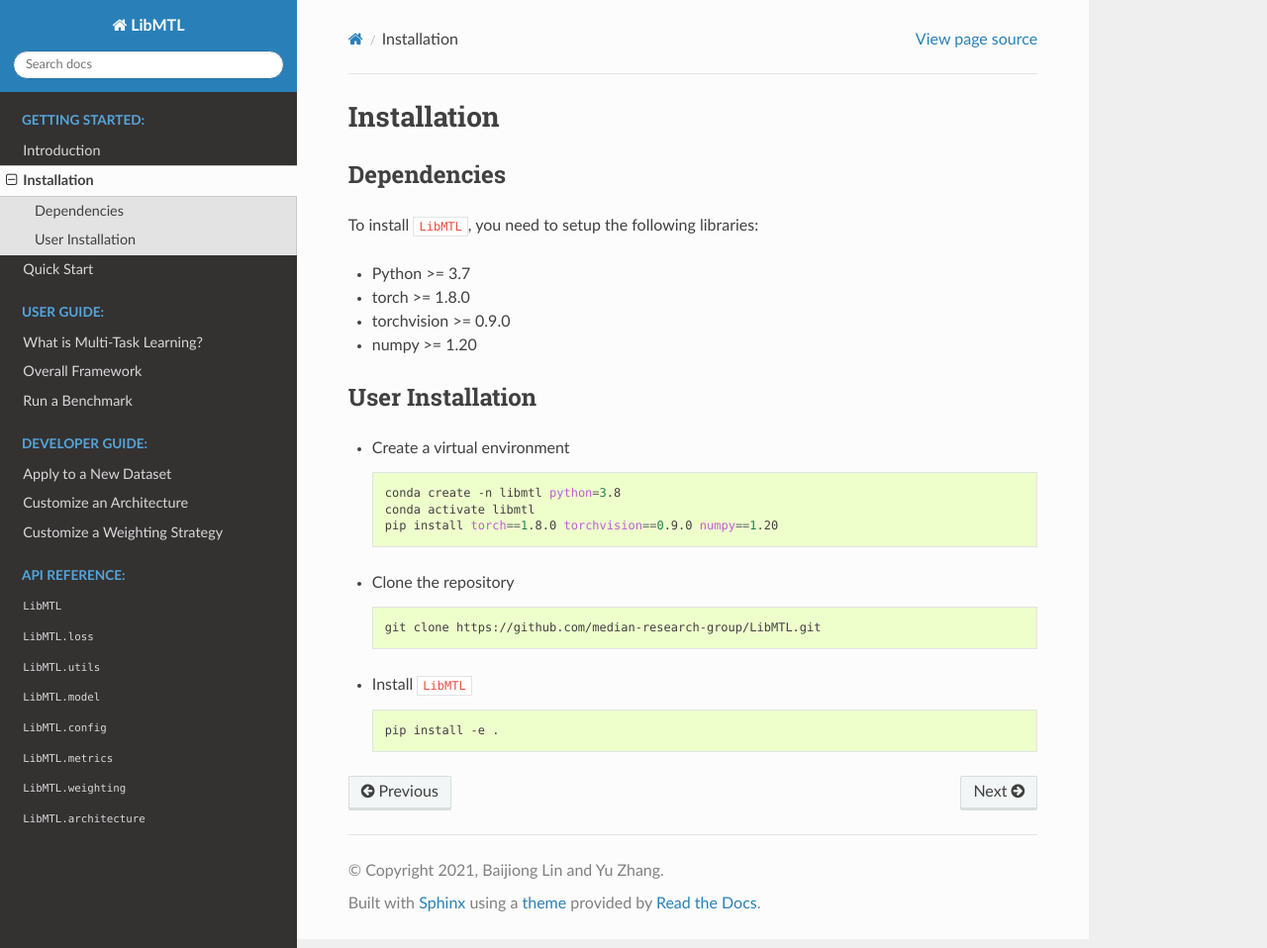
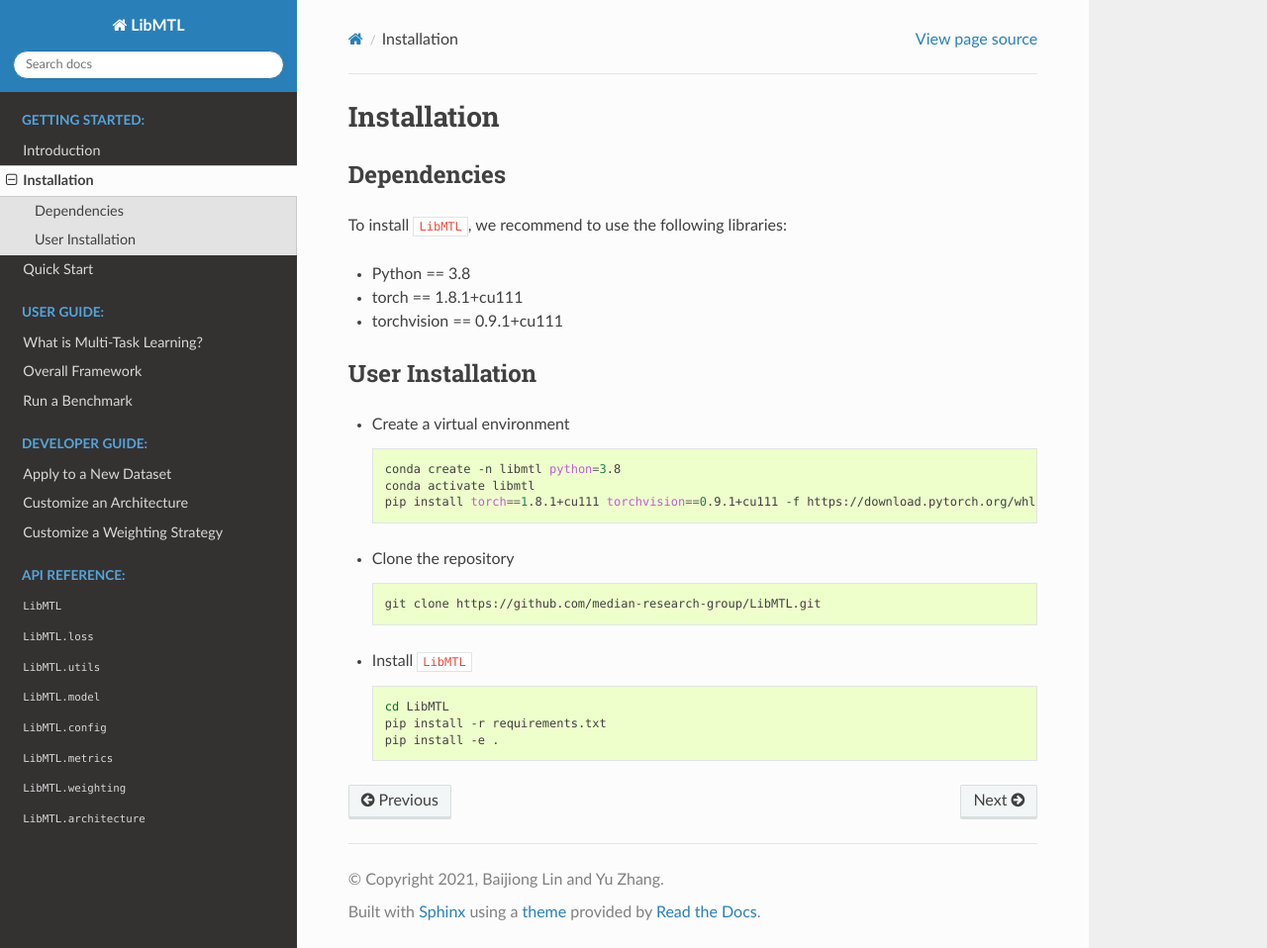
Before and after one commit to median-research-group/LibMTL, a Sphinx documentation site: the page built from docs/docs/getting_started/installation.md, in a window 1280 px wide and 958 px high. Shown: the whole window at 99% size. Built offline with Sphinx 7.4.7 and the Read the Docs theme 2.0.0, drawn with Linux system fonts in a browser that asks for light colours.

Commit message:
update doc

````diff
--- a/docs/docs/getting_started/installation.md
+++ b/docs/docs/getting_started/installation.md
@@ -2,12 +2,11 @@
 
 ### Dependencies
 
-To install ``LibMTL``, you need to setup the following libraries:
+To install ``LibMTL``, we recommend to use the following libraries:
 
-- Python >= 3.7
-- torch >= 1.8.0
-- torchvision >= 0.9.0
-- numpy >= 1.20
+- Python == 3.8
+- torch == 1.8.1+cu111
+- torchvision == 0.9.1+cu111
 
 ### User Installation
 
@@ -16,7 +15,7 @@
   ```shell
   conda create -n libmtl python=3.8
   conda activate libmtl
-  pip install torch==1.8.0 torchvision==0.9.0 numpy==1.20
+  pip install torch==1.8.1+cu111 torchvision==0.9.1+cu111 -f https://download.pytorch.org/whl/torch_stable.html
   ```
 
 * Clone the repository
@@ -28,5 +27,7 @@
 * Install `LibMTL`
 
   ```shell
+  cd LibMTL
+  pip install -r requirements.txt
   pip install -e .
   ```
````
